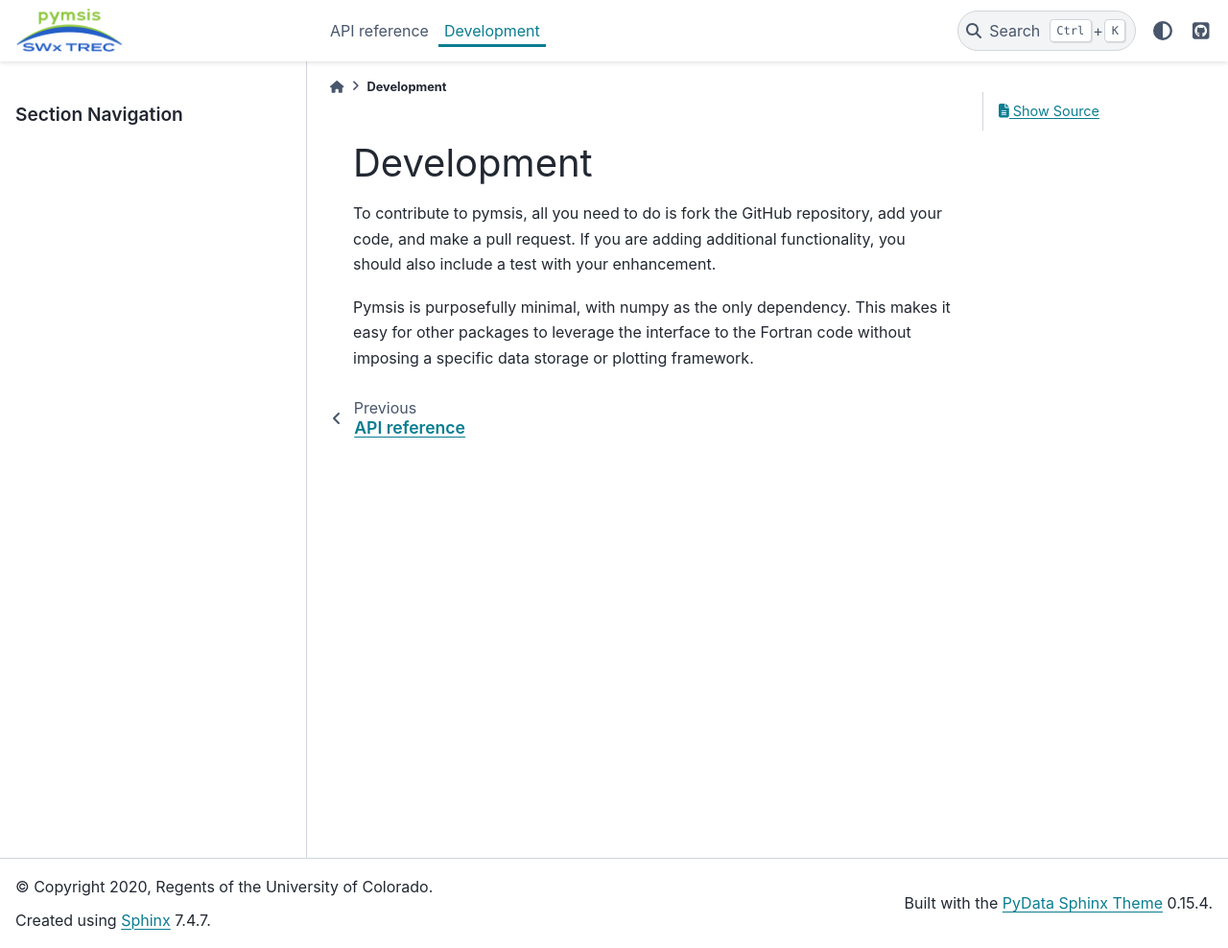
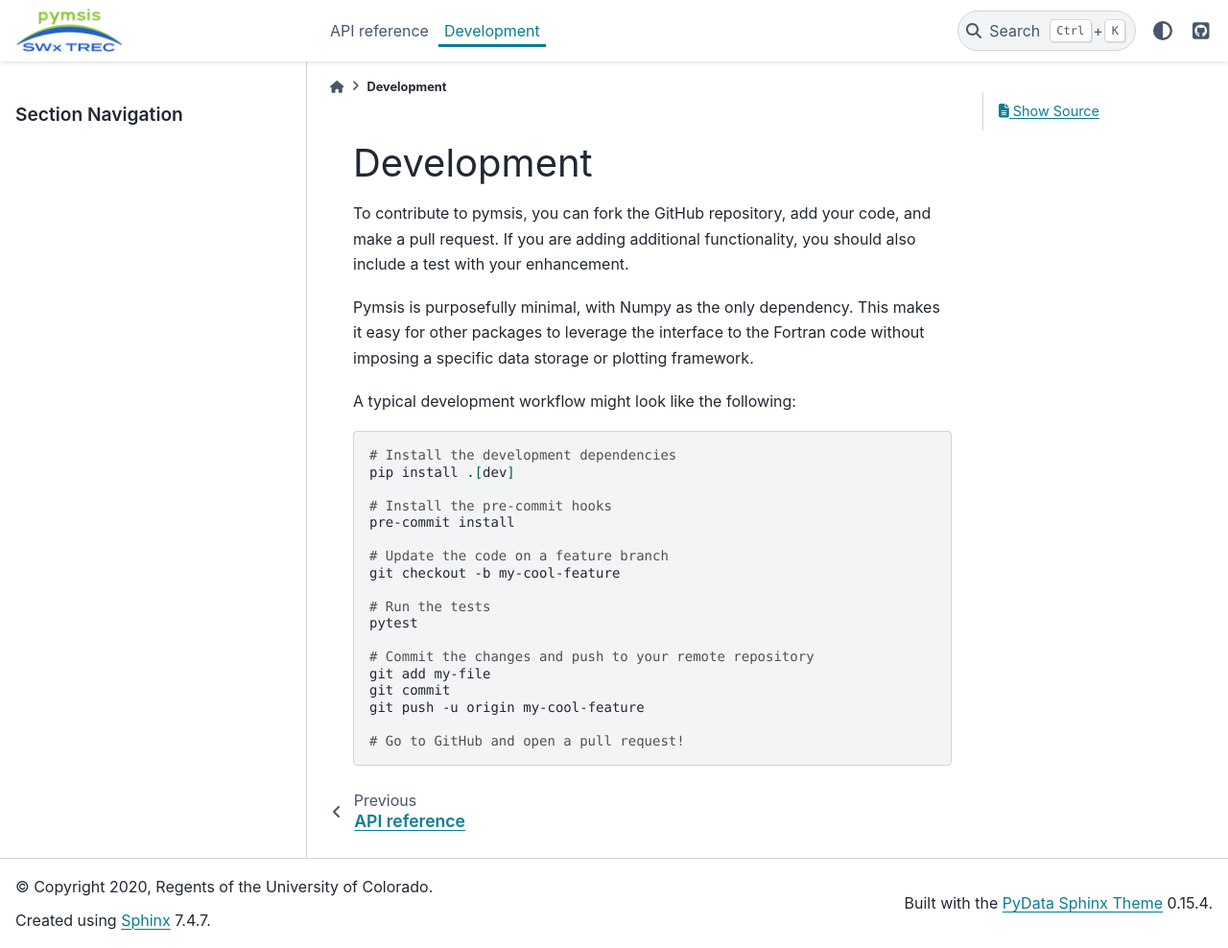
Before and after one commit to SWxTREC/pymsis, a Sphinx documentation site: the page built from docs/source/development/index.rst, in a window 1280 px wide and 988 px high. Shown: the whole window at 96% size. Built offline with Sphinx 7.4.7 and the PyData theme 0.15.4, drawn with Linux system fonts in a browser that asks for light colours; pages that are not in the unit, such as notebooks, are missing from menus.

Commit message:
DOC: Update links and development section.

```diff
--- a/docs/source/development/index.rst
+++ b/docs/source/development/index.rst
@@ -3,10 +3,33 @@
 Development
 ===========
 
-To contribute to pymsis, all you need to do is fork the GitHub repository,
+To contribute to pymsis, you can fork the GitHub repository,
 add your code, and make a pull request. If you are adding additional functionality,
 you should also include a test with your enhancement.
 
-Pymsis is purposefully minimal, with numpy as the only dependency.
+Pymsis is purposefully minimal, with Numpy as the only dependency.
 This makes it easy for other packages to leverage the interface to the Fortran
 code without imposing a specific data storage or plotting framework.
+
+A typical development workflow might look like the following:
+
+.. code:: bash
+
+    # Install the development dependencies
+    pip install .[dev]
+
+    # Install the pre-commit hooks
+    pre-commit install
+
+    # Update the code on a feature branch
+    git checkout -b my-cool-feature
+
+    # Run the tests
+    pytest
+
+    # Commit the changes and push to your remote repository
+    git add my-file
+    git commit
+    git push -u origin my-cool-feature
+
+    # Go to GitHub and open a pull request!
--- a/docs/source/index.rst
+++ b/docs/source/index.rst
@@ -3,8 +3,9 @@ Pymsis Documentation
 ====================
 
 This is a lightweight Python wrapper around the MSIS00 and MSIS2 Fortran source code.
-The `MSIS model <https://www.nrl.navy.mil/ssd/branches/7630/modeling-upper-atmosphere>`_ is
-developed by the Naval Research Laboratory.
+The `MSIS model <https://www.nrl.navy.mil/Our-Work/Areas-of-Research/Space-Science/>`_ is
+developed by the Naval Research Laboratory. For quick access to the model data without any code,
+there is a web viewer that uses pymsis: `<https://swx-trec.com/msis>`_.
 
 The :ref:`examples` are a good reference for quickly getting started with the Python code and demonstrate
 how to call the models and plot the results. The explicit interfaces are described in the :ref:`api`.
```
